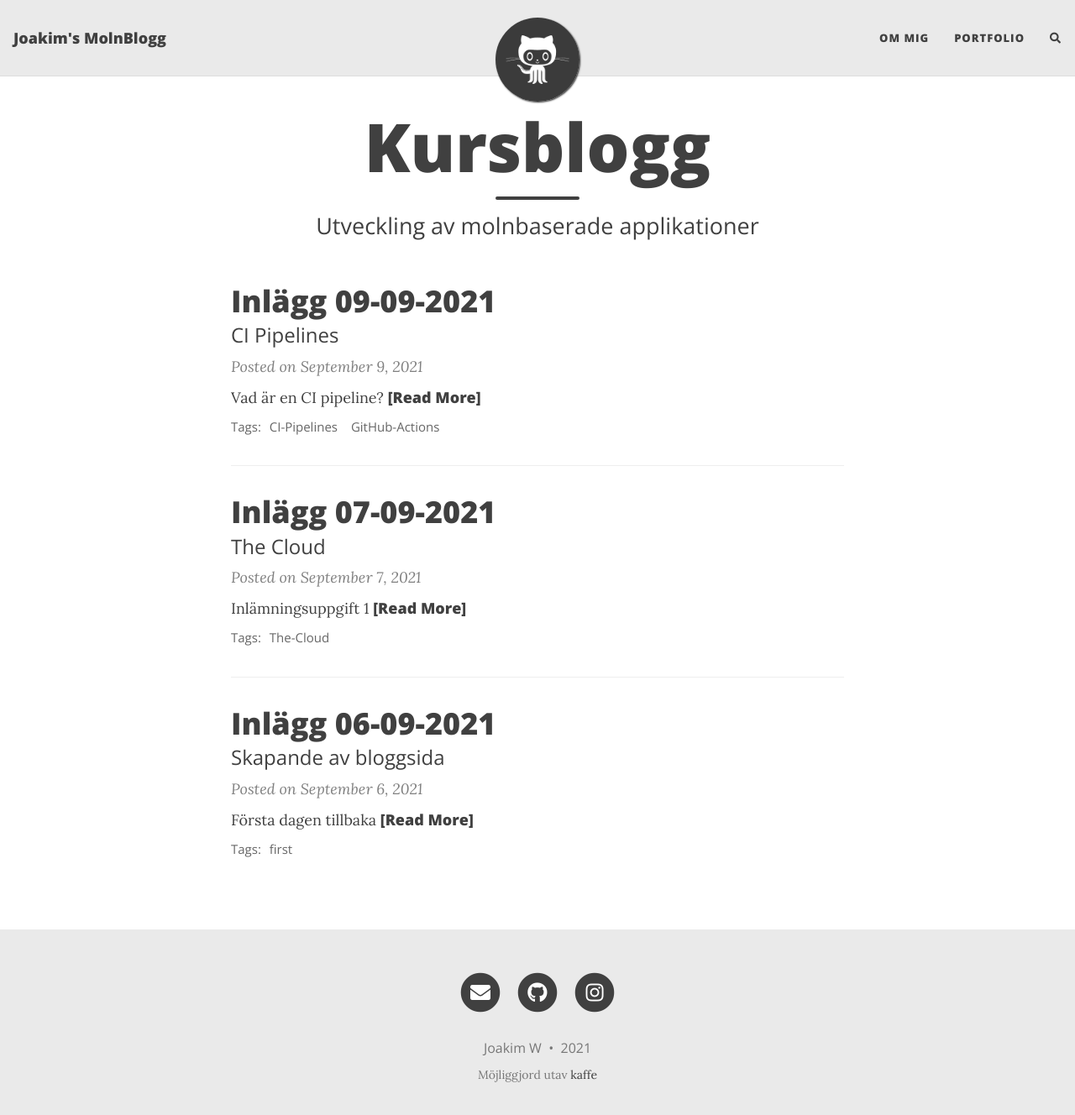
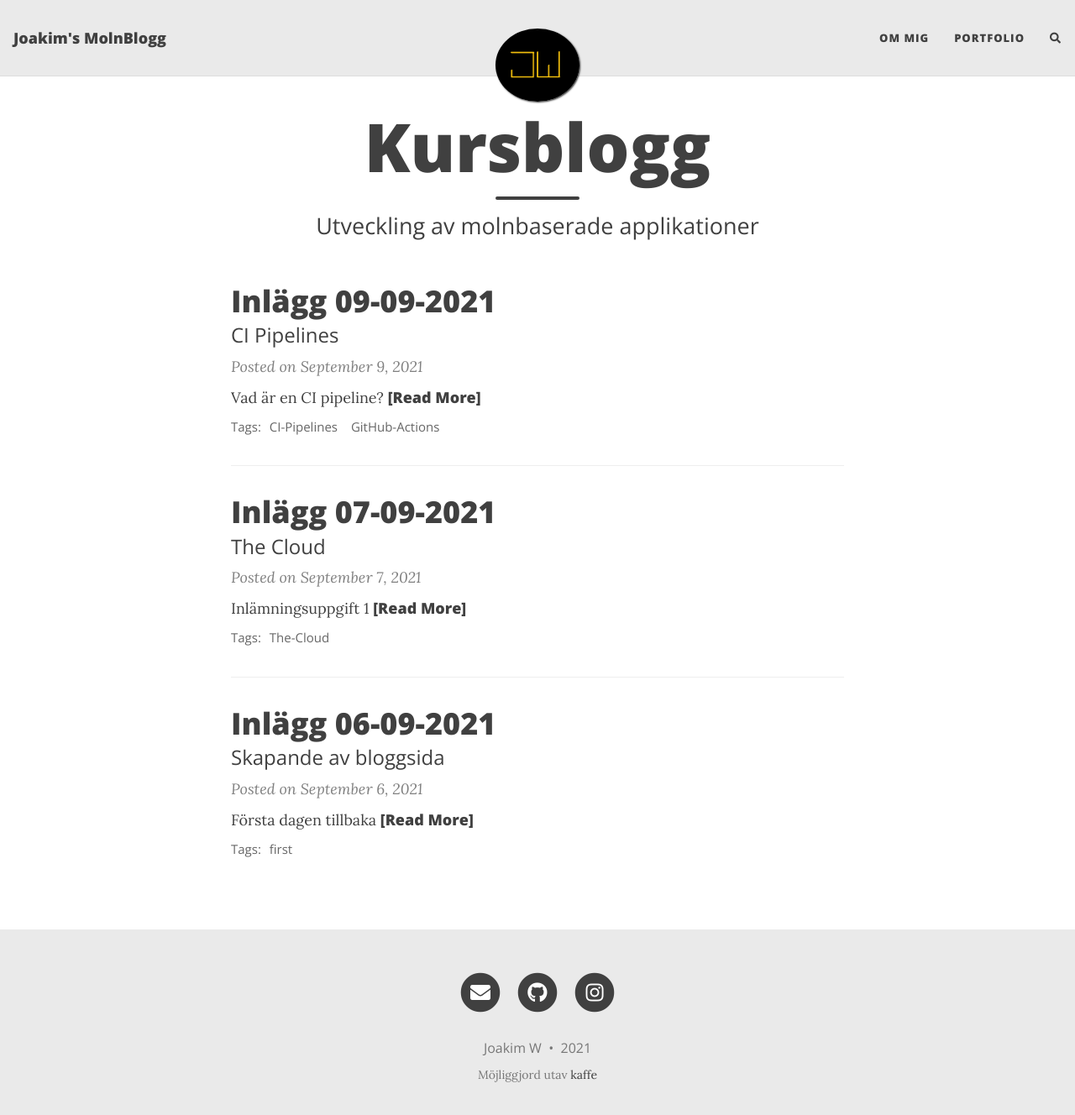
Before and after one commit to joakimwidell/joakimwidell.github.io, a Jekyll site: the page built from index.html, in a window 1280 px wide and 1341 px high. Shown: the top 1328 px of the window at 84% size. Built offline with Jekyll 4.4.1, drawn with Linux system fonts in a browser that asks for light colours; nearby versions of some CDN libraries; the list of posts is cut into pages by our own code; comment, search, counter and statistics services are not loaded.

Commit message:
website updates

```diff
--- a/_config.yml
+++ b/_config.yml
@@ -23,7 +23,7 @@ navbar-links:
 
 # Image to show in the navigation bar - works best with a square image
 # Remove this parameter if you don't want an image in the navbar
-avatar: "/assets/img/avatar-icon.png"
+avatar: "/assets/img/logoJW.png"
 
 # By default, the image is cut into a circle. You can disable this behaviour by setting 'round-avatar: false'
 round-avatar: true
```
Also changed, not shown: assets/img/logoJW.png (added).
